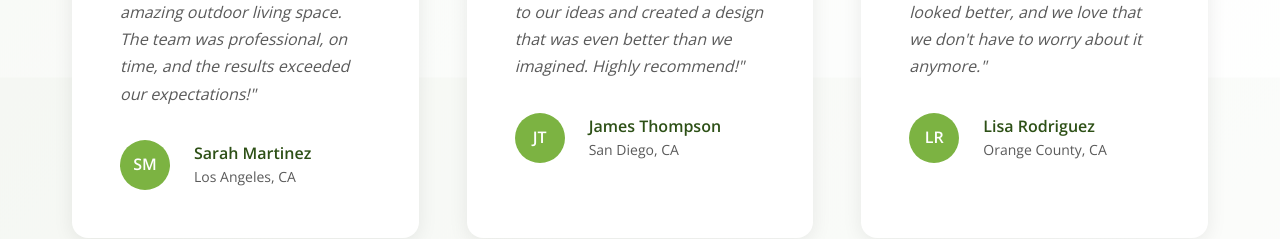
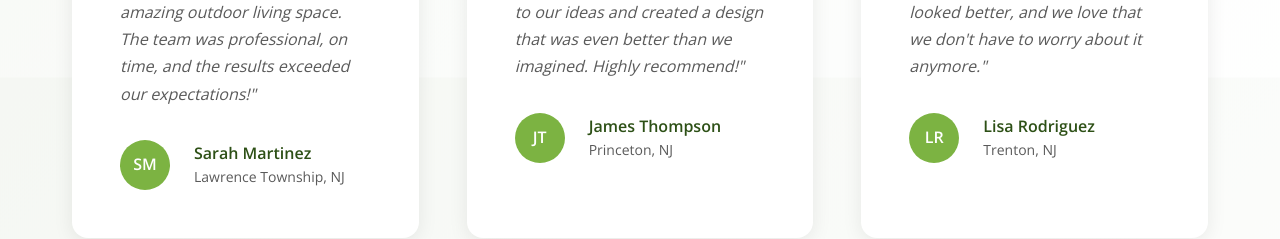
Before and after one commit to bryans04/IT117-Final, a website: page docs/client_site/index.html in a window 1280 px wide. Shown: the part 4660-4899 px from the top of the page. Drawn offline with nearby package versions, Linux system fonts and the light colour scheme.

Commit message:
Update testimonial locations to New Jersey cities

```diff
--- a/docs/client_site/index.html
+++ b/docs/client_site/index.html
@@ -278,7 +278,7 @@
                         <div class="author-avatar">SM</div>
                         <div class="author-info">
                             <div class="author-name">Sarah Martinez</div>
-                            <div class="author-location">Los Angeles, CA</div>
+                            <div class="author-location">Lawrence Township, NJ</div>
                         </div>
                     </div>
                 </article>
@@ -293,7 +293,7 @@
                         <div class="author-avatar">JT</div>
                         <div class="author-info">
                             <div class="author-name">James Thompson</div>
-                            <div class="author-location">San Diego, CA</div>
+                            <div class="author-location">Princeton, NJ</div>
                         </div>
                     </div>
                 </article>
@@ -308,7 +308,7 @@
                         <div class="author-avatar">LR</div>
                         <div class="author-info">
                             <div class="author-name">Lisa Rodriguez</div>
-                            <div class="author-location">Orange County, CA</div>
+                            <div class="author-location">Trenton, NJ</div>
                         </div>
                     </div>
                 </article>
```
